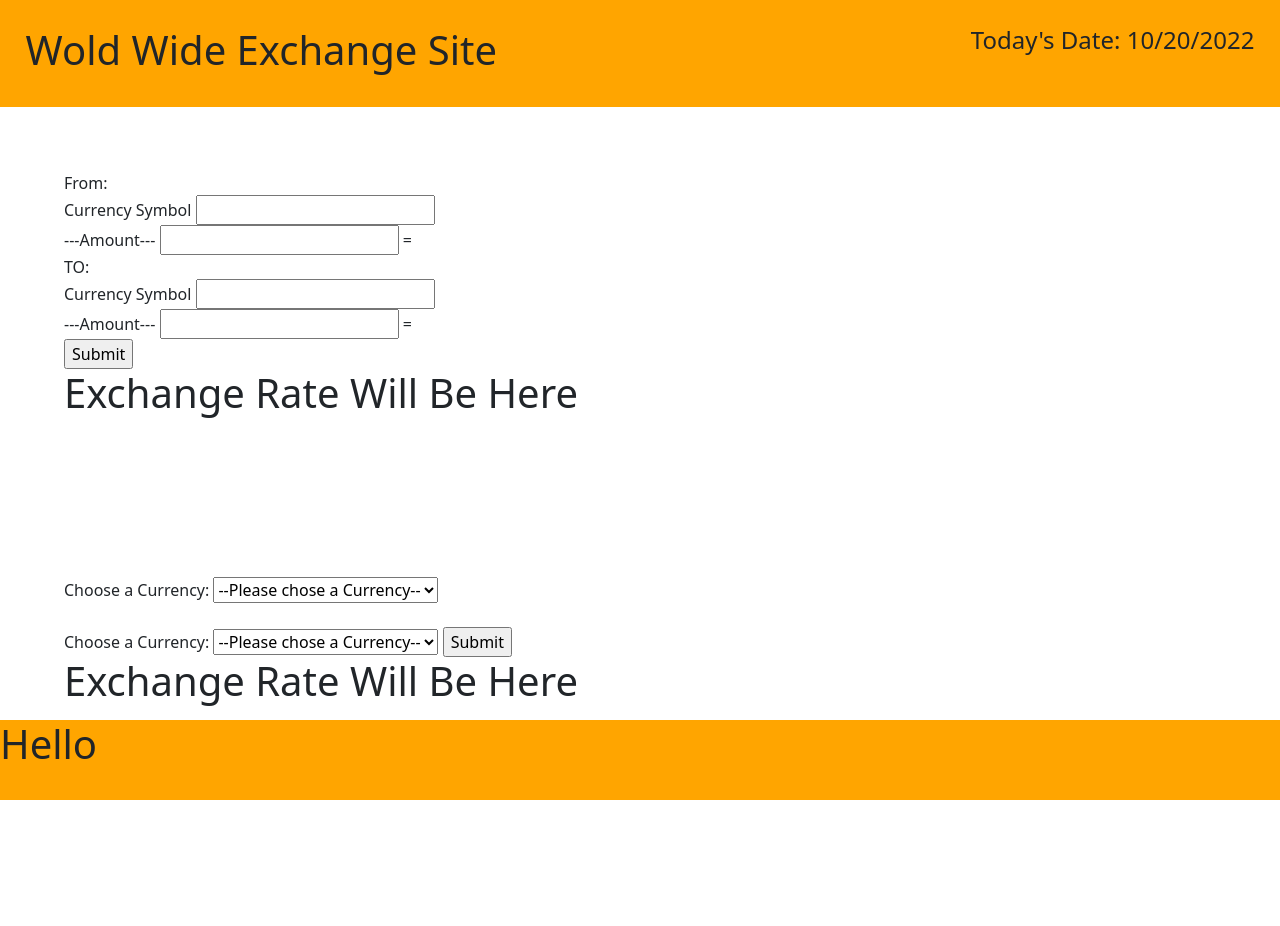
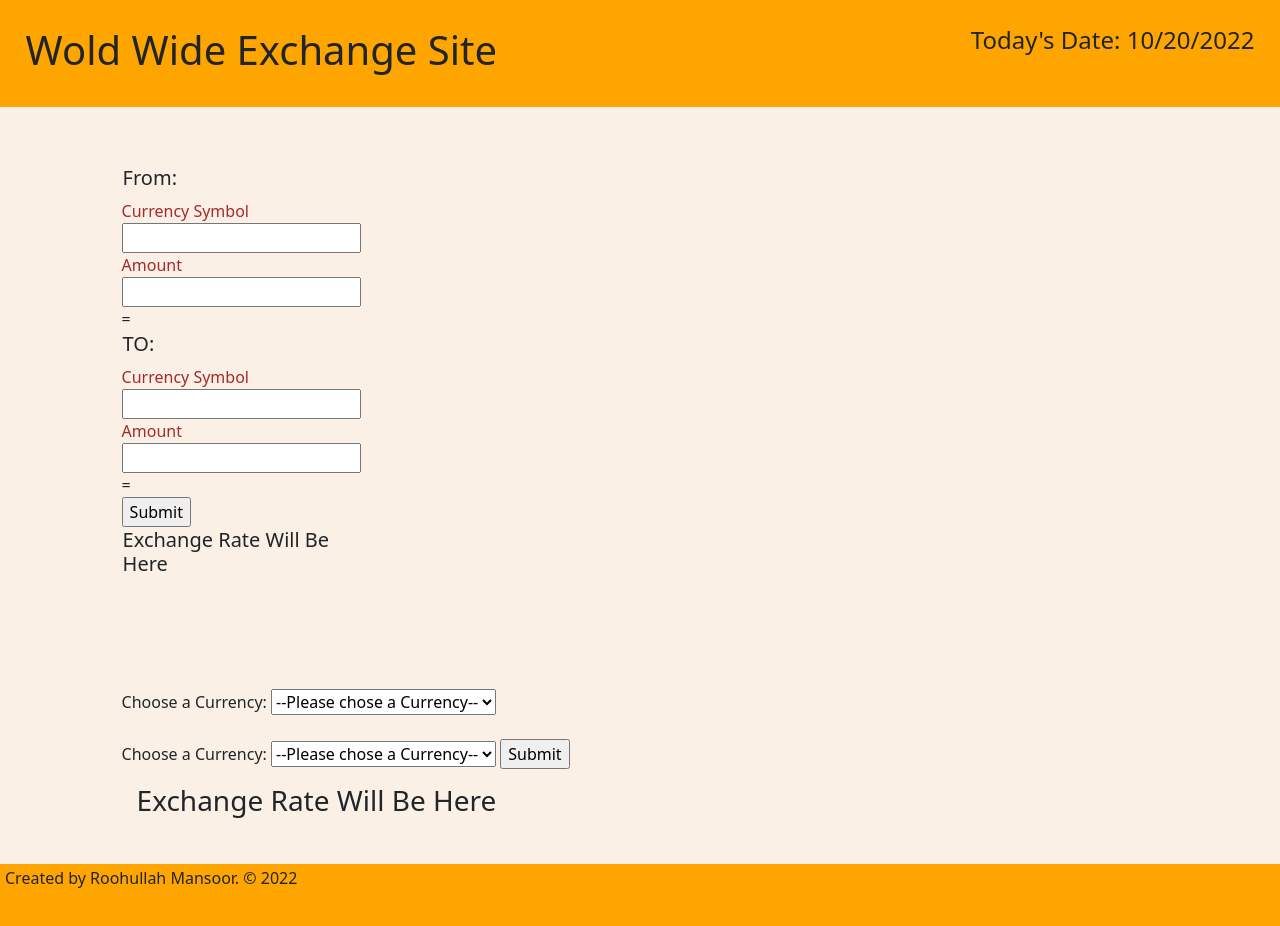
Before and after one commit to BAlimbekov/frontend-project, a website: page index.html in a window 1280 px wide. Before the commit the page ends 800 px from the top, so only its background shows below. Drawn offline with nearby package versions, Linux system fonts and the light colour scheme; no server answers.

Commit message:
project is functional and completed reaty to upload

```diff
--- a/index.html
+++ b/index.html
@@ -1,6 +1,6 @@
 <!DOCTYPE html>
 <html lang="en">
-<head>
+<head >
     <meta charset="UTF-8">
     <meta http-equiv="X-UA-Compatible" content="IE=edge">
     <meta name="viewport" content="width=device-width, initial-scale=1.0">
@@ -10,30 +10,41 @@
     <script src="https://code.jquery.com/jquery-3.5.1.js" integrity="sha256-QWo7LDvxbWT2tbbQ97B53yJnYU3WhH/C8ycbRAkjPDc=" crossorigin="anonymous"></script>
 
 </head>
+<div id="bodyE">
 <header>
 <h1 class ='header-content' class="text-success" >Wold Wide Exchange Site</h1>
 <h1 class="emptyHeader"></h1>
 <h4 class = 'top-right'> Today's Date: <span id ='datetime'> </span></h4>
 </header>
 <body>
+    <div class="everything">
         <div class = 'exchange'>
-        <label for="from">From:</label> <br>
-        <label for="fromCurrency"> Currency Symbol</label>
+           <div class ='from'>
+            <h5 for="from" >From:</h5>
+
+            <label class='lebels' for="fromCurrency"> Currency Symbol</label>
             <input class = 'fromCurrency' type="text" name="fromCurrency" id="fromCurrency"><br>
-        <label for="amountFrom"> ---Amount---</label>
+            <label class='lebels' for="amountFrom"> Amount</label>
             <input class = 'amountFrom' type="text" name="amountFrom" id="amountFrom">
             = <output class ='output1'></output> <br>
-        <label for="to"> TO:</label> <br>
-        <label for="toCurrency"> Currency Symbol</label>
+
+           </div>
+           <div class="to">
+            <h5 for="to"> TO:</h5>
+
+            <label class='lebels' for="toCurrency"> Currency Symbol</label>
             <input class='toCurrency' type="text" name="toCurrency" id="toCurrency"><br>
-        <label for="amountTo"> ---Amount---</label>
+            <label class='lebels' for="amountTo"> Amount</label>
             <input class = 'amountTo' type="text" name="amountTo" id="amountTo">
             = <output class ='output2'></output> <br>
+
             <input class='btnSubmit' type="submit" value="Submit"><br>
-       <h1 class = 'output'> Exchange Rate Will Be Here</h1>
+            <h5 class = 'output'> Exchange Rate Will Be Here</h5>
 
+    </div>
+        </div>
 
-    </div><br>
+        <br>
 
         <div class = 'exchangeDropDown'>
 
@@ -47,11 +58,11 @@
                     <option value="">--Please chose a Currency--</option>
                 </select>
                 <input class='btnSubmit2' type="submit" value="Submit">
-            <h1 class = 'output3'> Exchange Rate Will Be Here</h1>
+                <h3 class = 'output3'> Exchange Rate Will Be Here</h3>
 
         </div>
 
-
+    </div>
 
 
 
@@ -60,6 +71,7 @@
     <script src="https://cdn.jsdelivr.net/npm/bootstrap@5.2.2/dist/js/bootstrap.bundle.min.js" integrity="sha384-OERcA2EqjJCMA+/3y+gxIOqMEjwtxJY7qPCqsdltbNJuaOe923+mo//f6V8Qbsw3" crossorigin="anonymous"></script>
 </body>
 <footer>
-    <h1>Hello</h1>
+    <h6>Created by Roohullah Mansoor. &copy; 2022</h6>
 </footer>
+</div>
 </html>
--- a/styles.css
+++ b/styles.css
@@ -70,14 +70,46 @@ header{
 }
 .exchangeDropDown{
 
-	padding: 5%;
+	padding: 2% 5%;
+
 }
 footer{
 	background-color:  rgb(255,165,0);
-	position: absolute;
-	bottom: 0;
+	position: relative;
+	bottom: 0%;
 	width: 100%;
 	height: 5rem;
 
+}
+h6{
+	padding-top: 5px;
+	padding-left: 5px;
+}
+h3{
+	padding: 15px;
 
 }
+.everything{
+	background-color: rgb(250, 240, 230);
+	padding: 0% 5%;
+
+}
+.lebels{
+	color: brown;
+	text-align: left;
+
+}
+.exchange{
+	display: flex;
+	flex-wrap: wrap;
+	width: 0%;
+	flex-flow: row wrap;
+
+}
+h5{
+	display: block;
+	padding: 1px;
+}
+.userInput{
+	display: block;
+}
```
Lines whose indentation alone changed are shown as unchanged.
